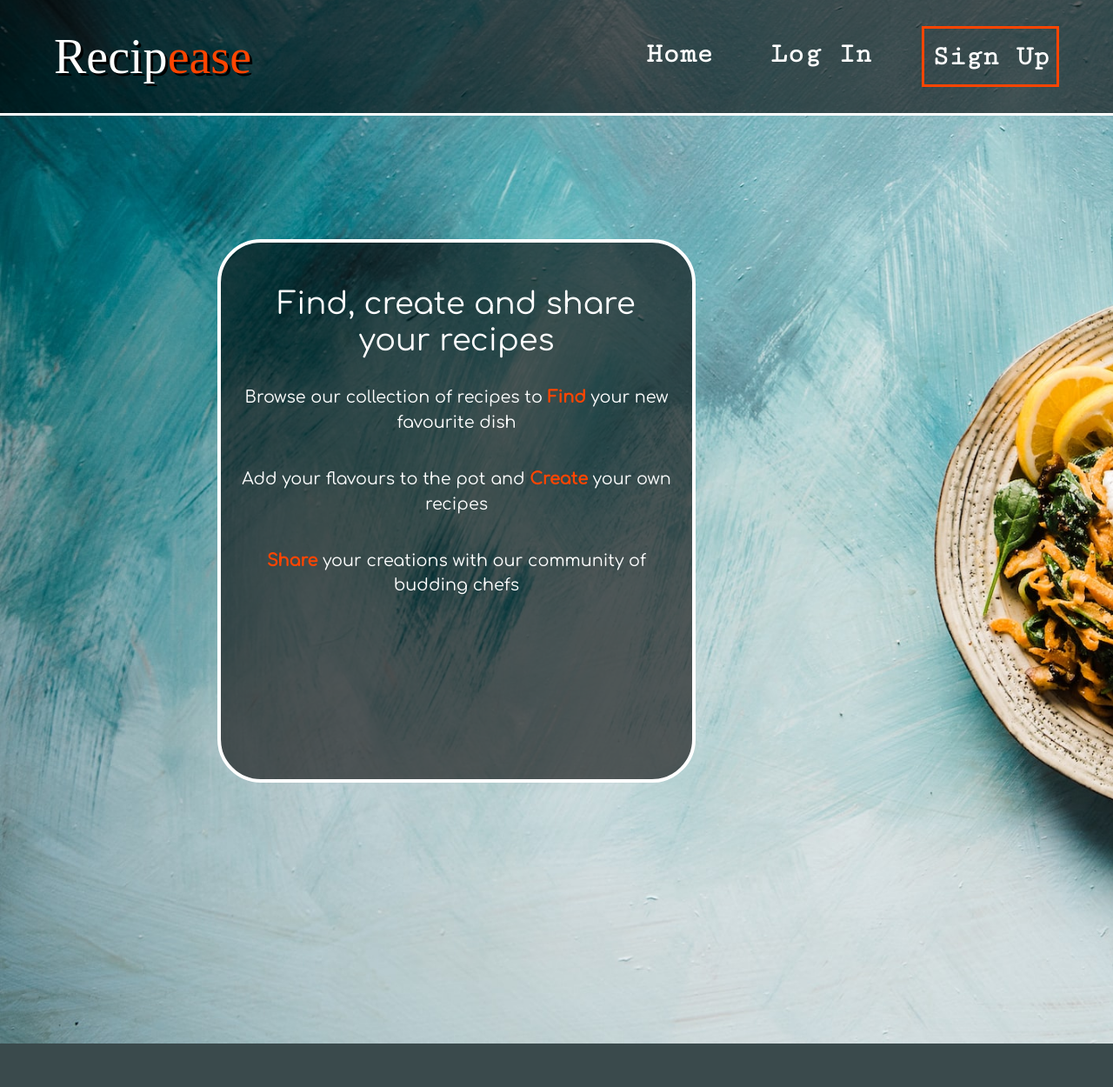
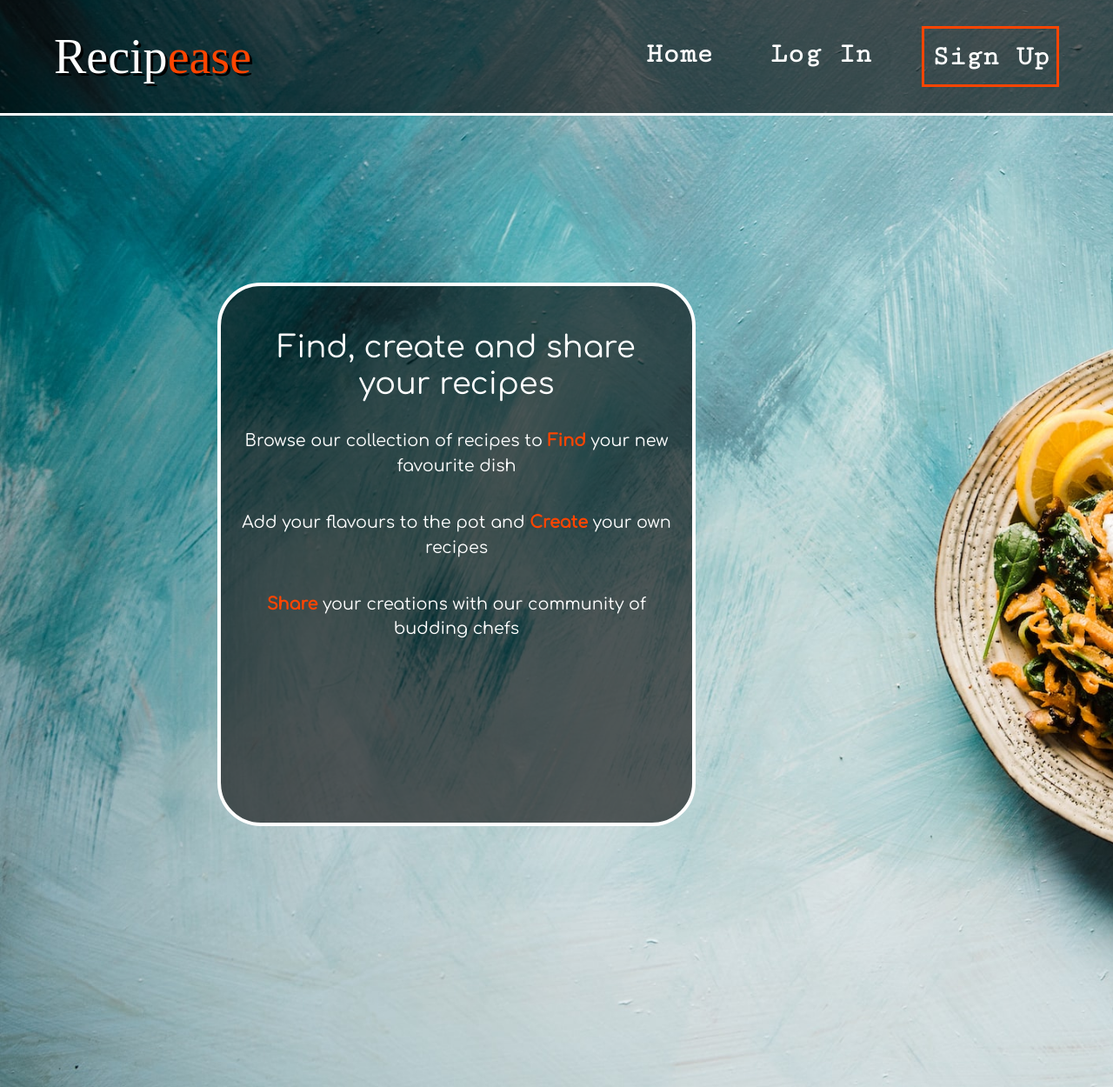
Before and after one commit to DHayes23/AMS-Recipe-Manager, a Python web app: template templates/index.html in a window 1280 px wide. Shown: the whole page at 87% size. Before the commit the page ends 1200 px from the top, so only its background shows below. Run offline with Jinja, Linux system fonts and the light colour scheme; the template is opened without the code that fills it, so the values that code supplies are empty; some libraries are stand-ins or nearby versions; some web fonts are replaced.

Commit message:
Adjust intro section margin

```diff
--- a/static/css/main.css
+++ b/static/css/main.css
@@ -69,7 +69,7 @@
     height: 1450px;
     background-image: url('/static/images/index-background.jpg');
     background-size: cover;
-    margin-top: -250px;
+    margin-top: -200px;
 }
 
 #intro-section-box {
```
